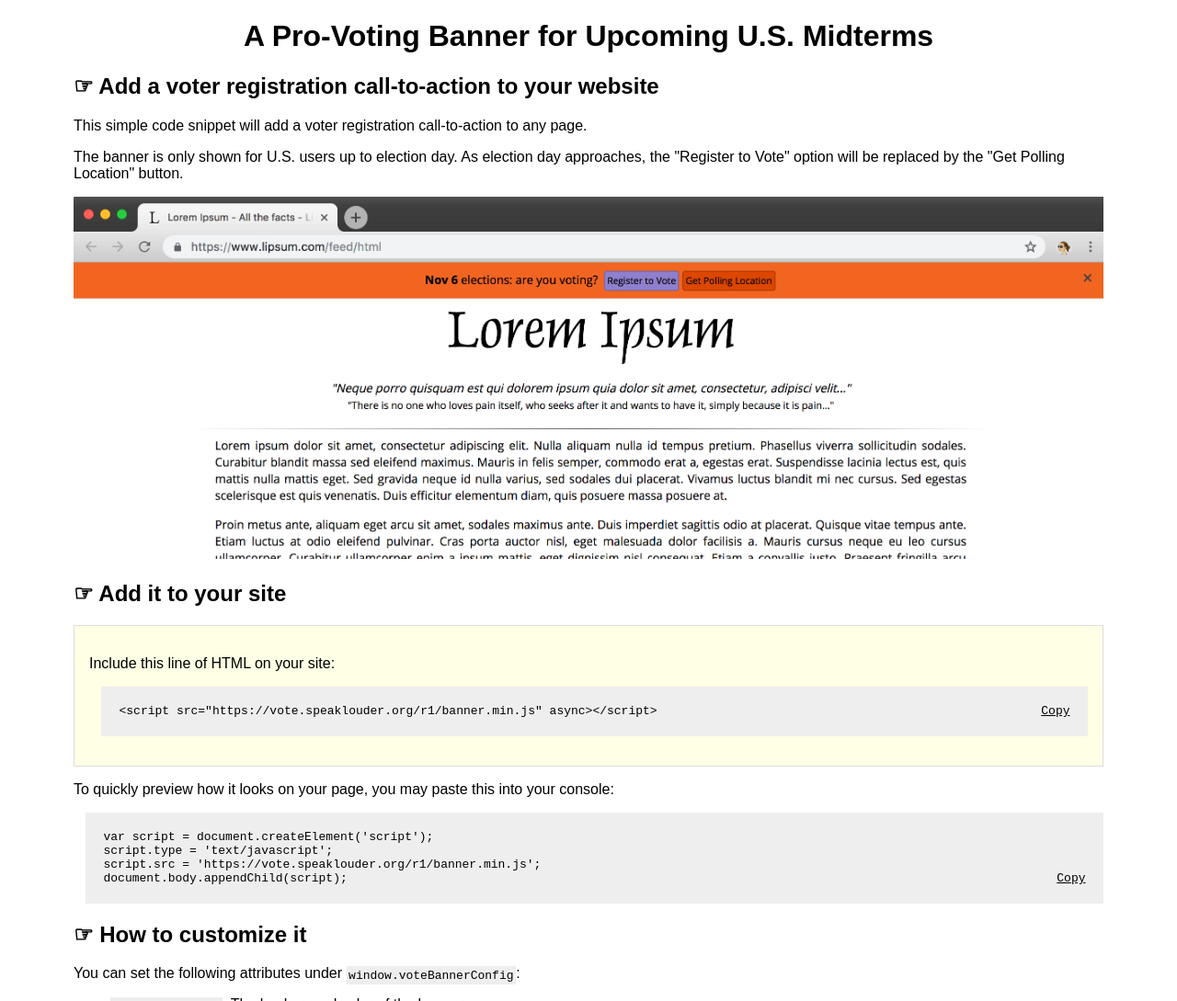
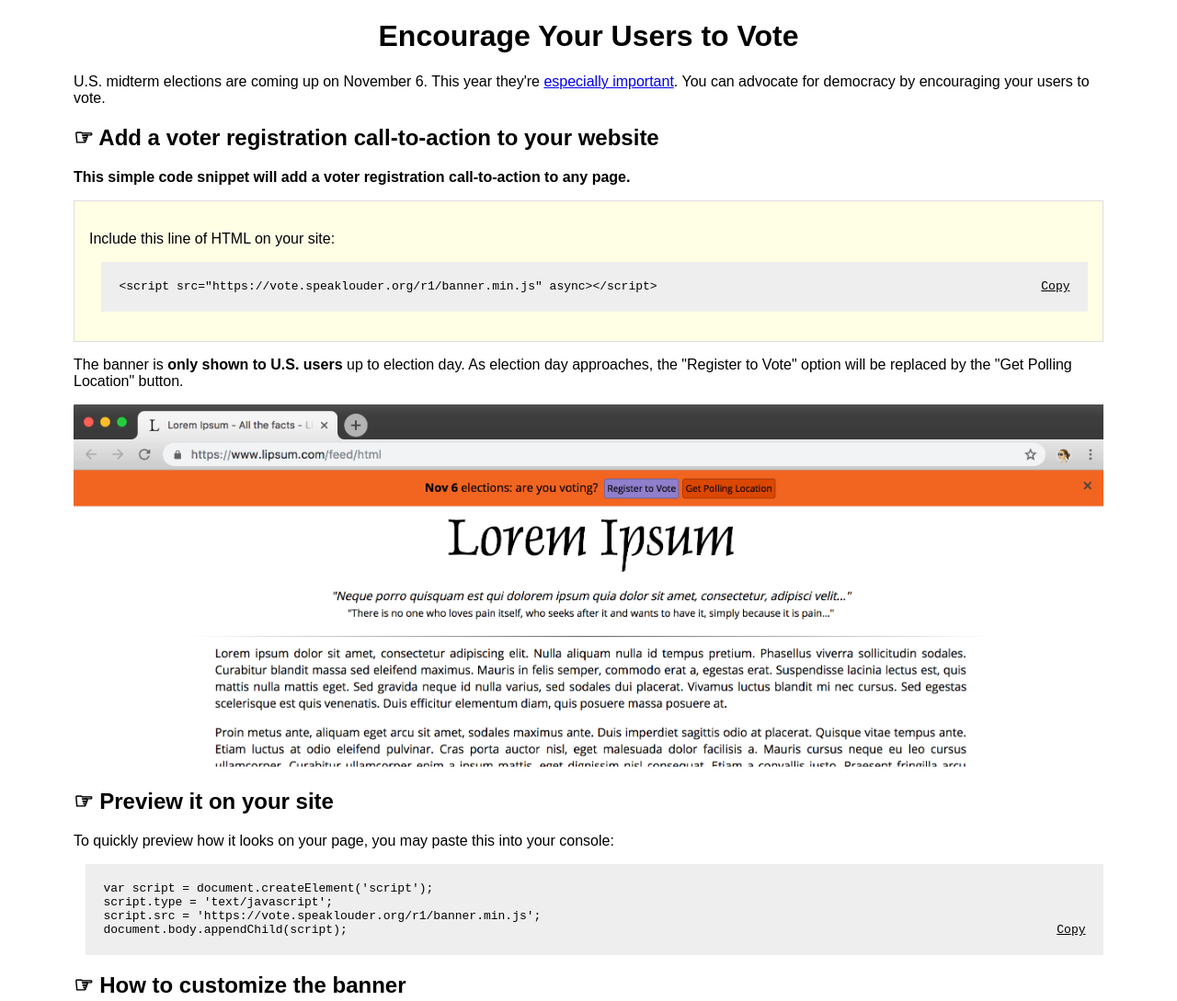
Before and after one commit to typpo/vote-banner, a website: page index.html in a window 1280 px wide. Shown: the top 1089 px of the page at 92% size. Drawn offline with Linux system fonts and the light colour scheme.

Commit message:
Update index page

```diff
--- a/index.html
+++ b/index.html
@@ -52,18 +52,14 @@
     </style>
   </head>
   <body>
-    <center><h1>A Pro-Voting Banner for Upcoming U.S. Midterms</h1></center>
+    <center><h1>Encourage Your Users to Vote</h1></center>
+    <p>
+      U.S. midterm elections are coming up on November 6.  This year they're <a href="https://www.vox.com/policy-and-politics/2018/1/2/16795804/elections-2018-midterms-consequences" target="_blank">especially important</a>.  You can advocate for democracy by encouraging your users to vote.
+    </p>
     <h2>☞ Add a voter registration call-to-action to your website</h2>
     <p>
-      This simple code snippet will add a voter registration call-to-action to any page.
+      <strong>This simple code snippet will add a voter registration call-to-action to any page.</strong>
     </p>
-    <p>
-      The banner is only shown for U.S. users up to election day. As election day approaches, the "Register to Vote" option will be replaced by the "Get Polling Location" button.
-    </p>
-    <p>
-      <img src="./images/example.png" width="100%">
-    </p>
-    <h2>☞ Add it to your site</h2>
     <div class="highlight">
       <p>
         Include this line of HTML on your site:
@@ -75,6 +71,13 @@
         </div>
       </p>
     </div>
+    <p>
+      The banner is <strong>only shown to U.S. users</strong> up to election day. As election day approaches, the "Register to Vote" option will be replaced by the "Get Polling Location" button.
+    </p>
+    <p>
+      <img src="./images/example.png" width="100%">
+    </p>
+    <h2>☞ Preview it on your site</h2>
     <p>
       To quickly preview how it looks on your page, you may paste this into your console:
     </p>
@@ -88,7 +91,7 @@
         <a class="copy-to-clipboard" onClick="window.copyTestSnippetToClipboard()">Copy</a>
       </div>
     </p>
-    <h2>☞ How to customize it</h2>
+    <h2>☞ How to customize the banner</h2>
     <p>
       You can set the following attributes under <span class="code-inline">window.voteBannerConfig</span>:
       <ul>
```
